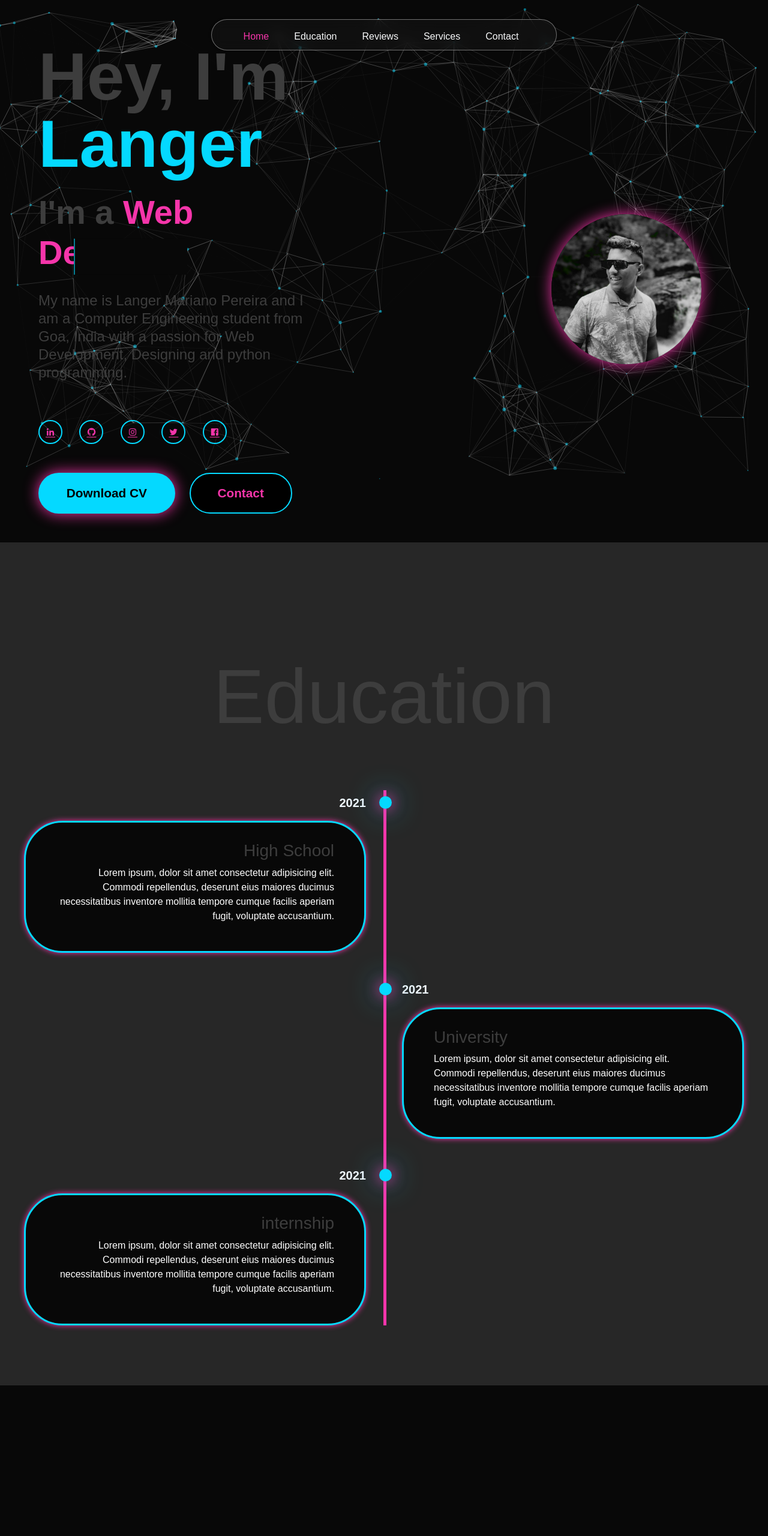
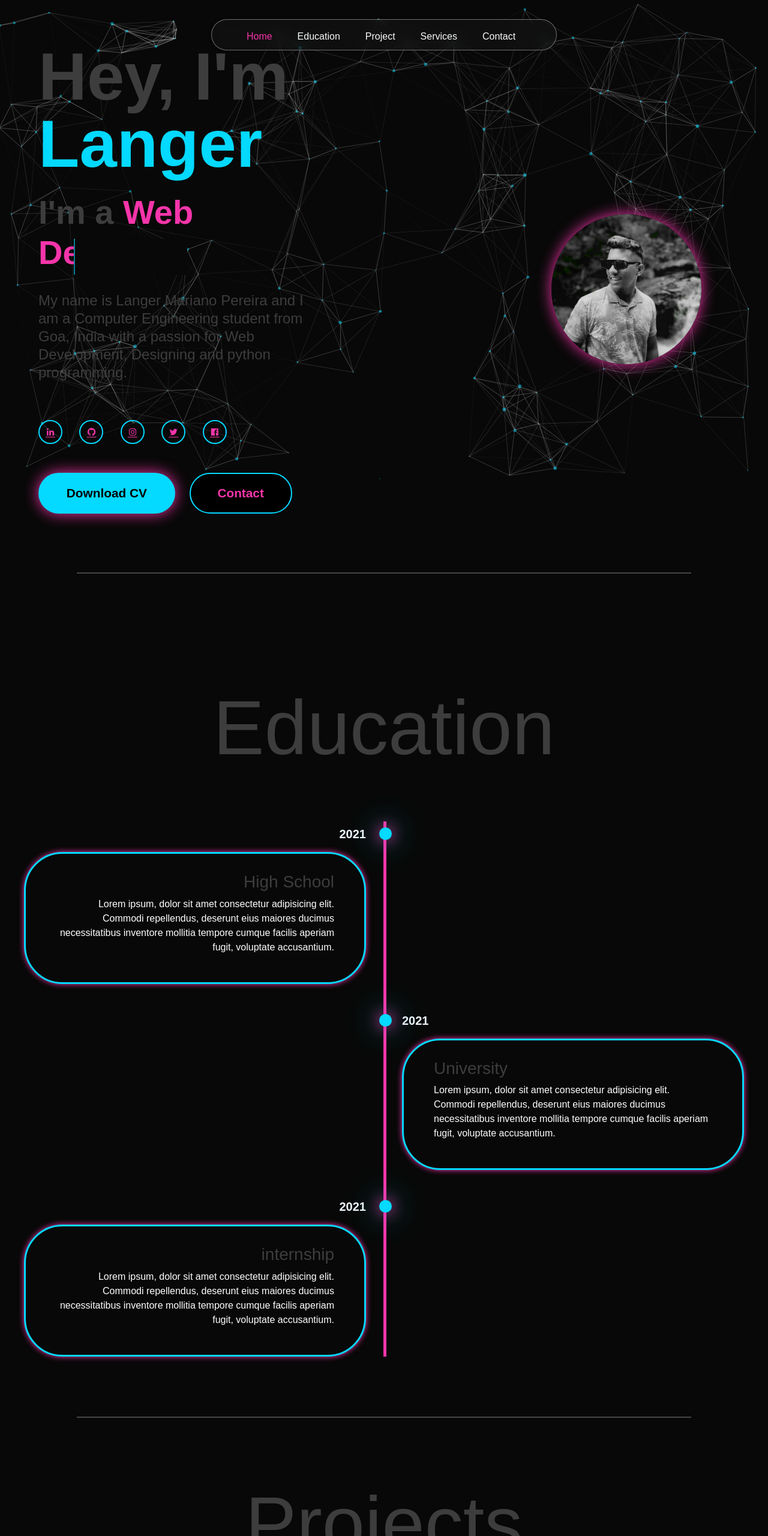
Before and after one commit to langerpereira/Portfolio-website, a plain HTML site: page portfolio website/index.html in a window 1280 px wide. Shown: the top 2560 px of the page at 60% size. Before the commit the page ends 2309 px from the top, so only its background shows below. Drawn offline with nearby package versions, Linux system fonts and the light colour scheme; animation ran at ten frames a second.

Commit message:
commit - 2

```diff
--- a/portfolio website/app.js
+++ b/portfolio website/app.js
@@ -144,3 +144,16 @@ update = function() {
   requestAnimationFrame(update);
 };
 requestAnimationFrame(update);
+
+
+// Get the education section
+const educationSection = document.querySelector('.education');
+
+// Add scroll event listener
+window.addEventListener('scroll', function() {
+  // Calculate scroll position
+  let scrollPosition = window.pageYOffset;
+
+  // Apply parallax effect to education section
+  educationSection.style.backgroundPositionY = scrollPosition * 0.7 + 'px';
+});
--- a/portfolio website/index.html
+++ b/portfolio website/index.html
@@ -26,7 +26,7 @@
                 <a class="nav-link active text-light " aria-current="page" href="#education">Education</a>
 
                 <li class="nav-item">
-                  <a class="nav-link active text-light " aria-current="page" href="#reviews">Reviews</a>
+                  <a class="nav-link active text-light " aria-current="page" href="#project">Project</a>
                 <li class="nav-item">
                   <a class="nav-link active text-light " aria-current="page" href="#services">Services</a>
               <li class="nav-item ">
@@ -61,7 +61,7 @@
       <img src="WhatsApp Image 2024-04-04 at 22.20.27_4975fd6e.jpg" alt="Profile-image">
     </div>
   </section>
-
+  <hr class="separator">
   <section class="education" id="education">
     <h2 class="heading">Education</h2>
     <div class="timeline-items">
@@ -94,6 +94,12 @@
     </div>
   </section>
 
+  <hr class="separator">
+  <section class="project" id="project">
+    <h2 class="heading">Projects</h2>
+
+  </section>
+
   <script type="text/javascript" src="particles.js"></script>
   <script type="text/javascript" src="app.js"></script>
   <script src="https://cdn.jsdelivr.net/npm/bootstrap@5.3.3/dist/js/bootstrap.bundle.min.js" integrity="sha384-YvpcrYf0tY3lHB60NNkmXc5s9fDVZLESaAA55NDzOxhy9GkcIdslK1eN7N6jIeHz" crossorigin="anonymous"></script>
--- a/portfolio website/style.css
+++ b/portfolio website/style.css
@@ -370,8 +370,7 @@ span {
 }
 
 .education{
-  padding: 100px 15px;
-  background: var(--second-bg-color);
+  padding: 50px 15px;
 }
 
 .education h2{
@@ -460,3 +459,13 @@ span {
   background-color: var(--bg-color);
   width: 50px;
 }
+
+.separator {
+  border: 1px solid white;
+  margin: 50px auto;
+  width: 80%;
+}
+
+.project{
+  margin-top: 100px;
+}
```
